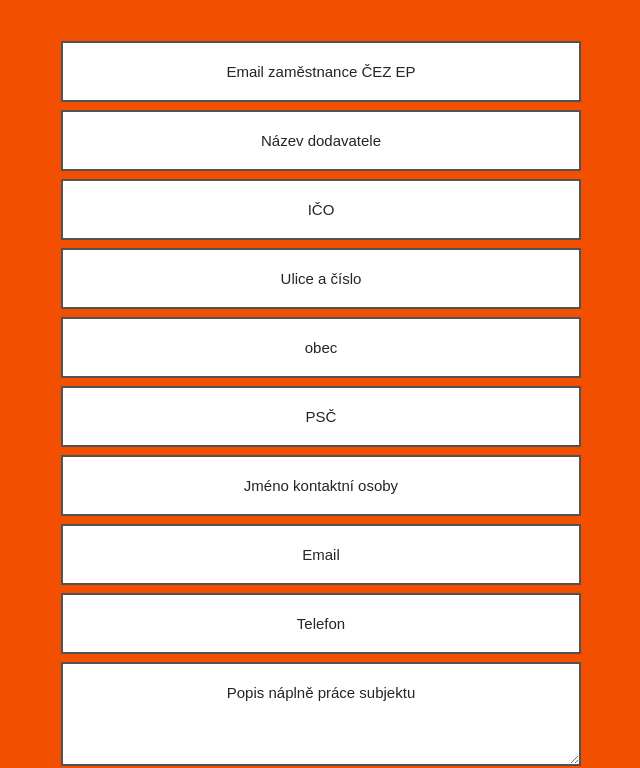
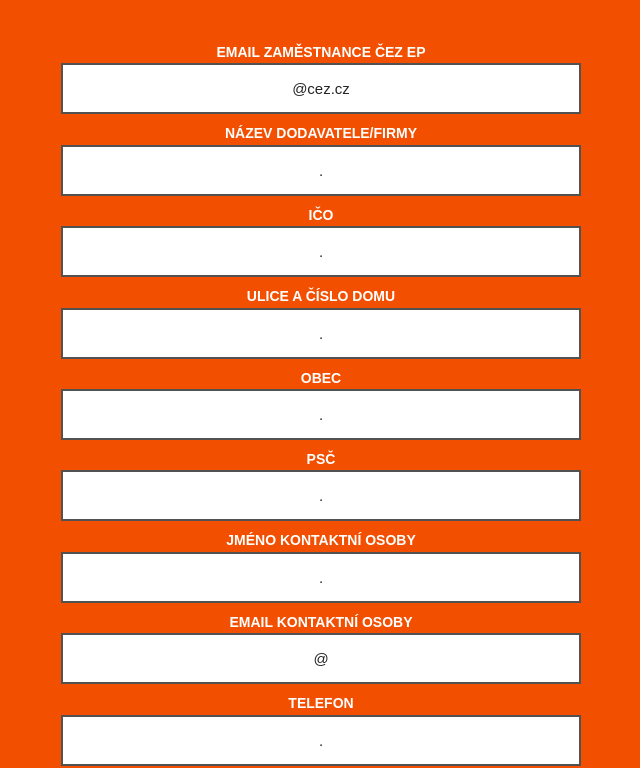
Before and after one commit to SimonB87/DotaznikNovyDodavatel, a plain HTML site: page index.html in a window 1280 px wide. Shown: the part 184-952 px from the top of the page, without its empty margins (319-959 px from the left). Drawn offline with Linux system fonts and the light colour scheme.

Commit message:
Labels added

```diff
--- a/index.html
+++ b/index.html
@@ -31,17 +31,61 @@
 <div class="dotaznik">
 	<!-- Form -->
 	<form action="contact.html">
-		<input type="text" name="zamestnanec" id="zamestnanec" value="Email zaměstnance ČEZ EP"><br>
-		<input type="text" name="fnazev" id="fnazev" value="Název dodavatele"><br>
-		<input type="text" name="fico" id="fico" value="IČO"><br>
-		<input type="text" name="adresa" id="adreulice" value="Ulice a číslo"><br>
-		<input type="text" name="adresa" id="adreobec" value="obec"><br>
-		<input type="text" name="adresa" id="adrepsc" value="PSČ"><br>
-		<input type="text" name="kontakt" id="kontakt" value="Jméno kontaktní osoby"><br>
-		<input type="text" name="email" id="email" value="Email"><br>
-		<input type="text" name="mob" id="mob" value="Telefon"><br>
-		<textarea name="message" id="zprava">Popis náplně práce subjektu</textarea><br>
+    <p>
+      <label for="textdemo" class="titul"><strong>Email zaměstnance ČEZ EP<strong></label><br>
+      <input type="text" name="zamestnanec" id="zamestnanec" value="@cez.cz"><br>
+    </p>
+
+    <p>
+      <label for="textdemo" class="titul"><strong>Název dodavatele/firmy<strong></label><br>
+      <input type="text" name="fnazev" id="fnazev" value="."><br>
+    </p>
+
+    <p>
+      <label for="textdemo" class="titul"><strong>IČO<strong></label><br>
+		  <input type="text" name="fico" id="fico" value="."><br>
+    </p>
+
+   <p>
+     <label for="textdemo" class="titul"><strong>Ulice a číslo domu<strong></label><br>
+		 <input type="text" name="adresa" id="adreulice" value="."><br>
+   </p>
+
+   <p>
+     <label for="textdemo" class="titul"><strong>Obec<strong></label><br>
+		 <input type="text" name="adresa" id="adreobec" value="."><br>
+  </p>
+
+   <p>
+     <label for="textdemo" class="titul"><strong>PSČ<strong></label><br>
+		 <input type="text" name="adresa" id="adrepsc" value="."><br>
+  </p>
+
+   <p>
+     <label for="textdemo" class="titul"><strong>Jméno kontaktní osoby<strong></label><br>
+		 <input type="text" name="kontakt" id="kontakt" value="."><br>
+  </p>
+
+   <p>
+     <label for="textdemo" class="titul"><strong>Email kontaktní osoby<strong></label><br>
+		 <input type="text" name="email" id="email" value="@"><br>
+  </p>
+
+  <p>
+    <label for="textdemo" class="titul"><strong>Telefon<strong></label><br>
+		<input type="text" name="mob" id="mob" value="."><br>
+  </p>
+
+   <p>
+     <label for="textdemo" class="titul"><strong>Popis náplně práce subjektu<strong></label><br>
+		 <textarea name="message" id="zprava">.</textarea><br>
+  </p>
+
+  <p>
+    <br>
 		<input type="submit" name="send" id="send" value="Odeslat :-)">
+  </p>
+
 	</form>
 
 
@@ -50,7 +94,7 @@
 <div class="footer">
 <P><a href="#">NÁVOD</a> <a href="#">EMAIL/PODPORA</a> <a href="#">MOBIL/PODPORA</a> </P>
 <br>
-<p><strong>Šimon Buryan - 2017</strong></p>
+<p><strong>Copywrite &copy;2017 Šimon Buryan</strong></p>
 </div>
 
 
--- a/style.css
+++ b/style.css
@@ -35,9 +35,13 @@ form input, form textarea {
 	font-size: 15px;
 	font-weight: normal;
 	margin: 0 0 8px;
-	padding: 20px 8px;
+	padding: 15px 8px;
 	text-align: center;
-  width: 80%;
+  width: 90%;
+}
+
+.titul{
+  color: #fff;
 }
 
 form textarea {
```
